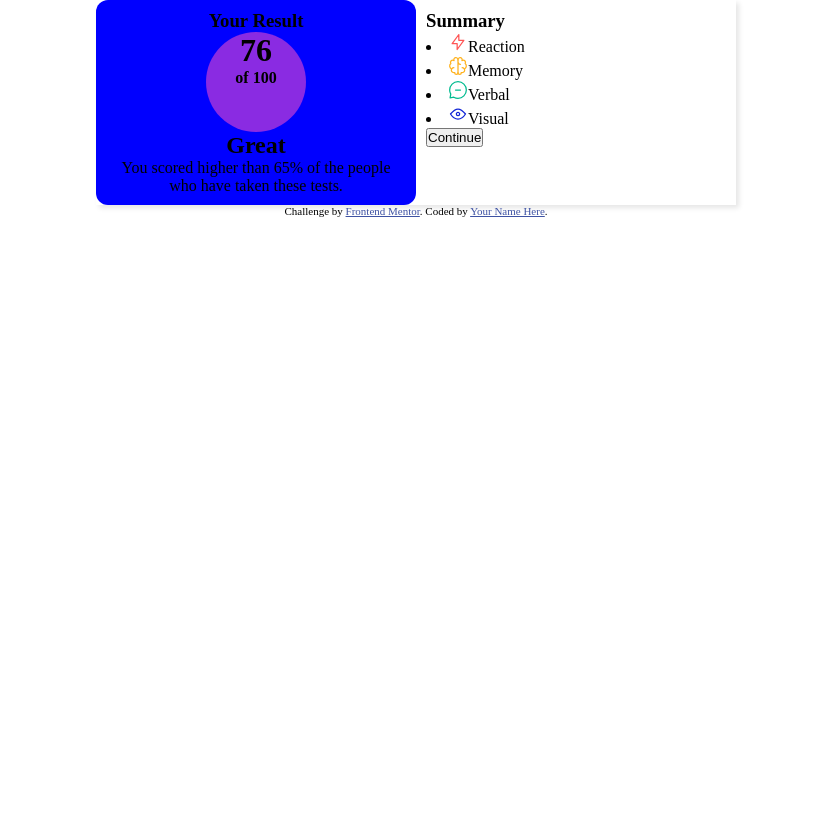
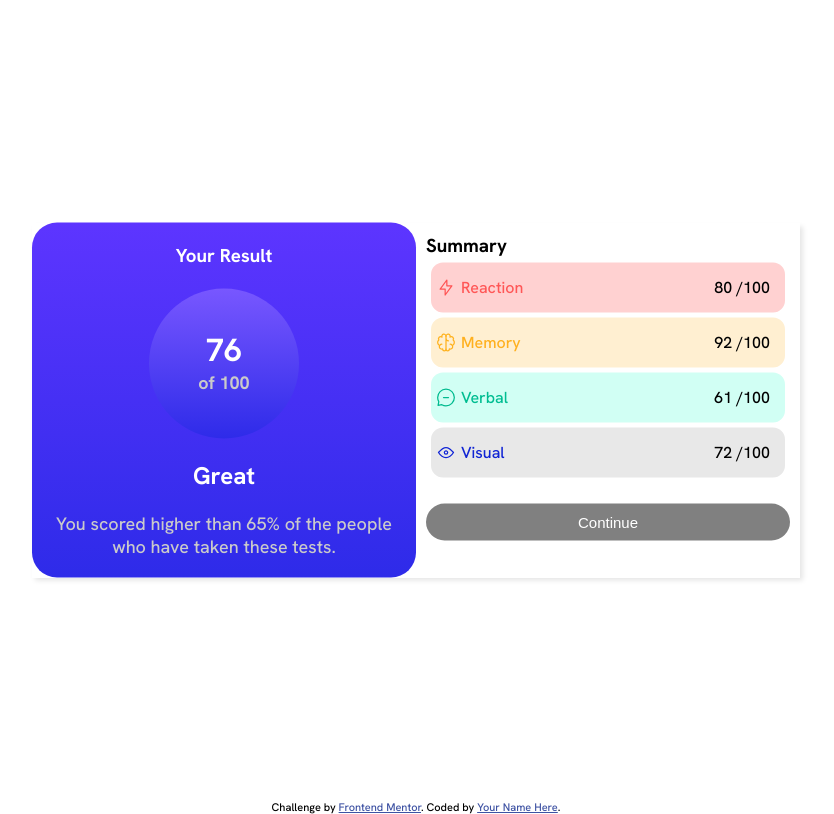
Before and after one commit to sandeepwebsite/results-summary-component, a plain HTML site: page index.html in a window 1280 px wide. Shown: the whole page, without its empty margins (224-1058 px from the left). Drawn offline with Linux system fonts and the light colour scheme.

```diff
--- a/data.json
+++ b/data.json
@@ -1,8 +1,4 @@
 [
-  {
-    "category": "total",
-    "score": 100
-  },
   {
     "category": "Reaction",
     "score": 80,
--- a/index.html
+++ b/index.html
@@ -13,22 +13,49 @@
 <body>
 <div class="container">
   <div class="container-col one">
-    <h3>Your Result</h3>
+    <h3>Your Result</h3><br>
     <div class="circle">
       <div class="score">
         <h1>76</h1>
-        <h4>of 100</h4>
+        <h4 class="innertext">of 100</h4>
       </div>
-    </div>
-    <h2>Great</h2>
+    </div><br>
+    <h2>Great</h2><br>
     <p class="innertext">You scored higher than 65% of the people who have taken these tests.</p>
   </div>
   <div class="container-col">
     <h3 class="summary">Summary</h3>
-    <li><img src="/assets/images/icon-reaction.svg" />Reaction</li>
-    <li><img src="/assets/images/icon-memory.svg" />Memory</li>
-    <li><img src="/assets/images/icon-verbal.svg" />Verbal</li>
-    <li><img src="/assets/images/icon-visual.svg" />Visual</li>
+    <li class="one-1">
+
+      <p><img src="/assets/images/icon-reaction.svg" />Reaction</p>
+      <div class="text">
+        <span id="">80</span>
+        <span>/100</span>
+      </div>
+    </li>
+    <li class="two">
+      <p><img src="/assets/images/icon-memory.svg" />Memory</p>
+      <div class="text">
+        <span id="">92</span>
+        <span>/100</span>
+      </div>
+    </li>
+    <li class="three">
+      <p><img src="/assets/images/icon-verbal.svg" />Verbal</p>
+      <div class="text">
+        <span id="">61</span>
+        <span>/100</span>
+      </div>
+    </li>
+    <li class="four">
+
+      <p><img src="/assets/images/icon-visual.svg" />Visual</p>
+      <div class="text">
+        <span id="visual">72</span>
+        <span>/100</span>
+      </div>
+    </li>
+    <br>
     <button>Continue</button>
   </div>
 </div>
@@ -37,5 +64,17 @@
     Challenge by <a href="https://www.frontendmentor.io?ref=challenge" target="_blank">Frontend Mentor</a>.
     Coded by <a href="#">Your Name Here</a>.
   </div>
+  <script type="module">
+
+import data from './data.json' assert{type:'json'};
+console.log(data);
+
+
+
+
+
+
+
+  </script>
 </body>
 </html>
--- a/style.css
+++ b/style.css
@@ -1,12 +1,24 @@
+@import url('https://fonts.googleapis.com/css2?family=Hanken+Grotesk:wght@500;700;800&display=swap');
+
 * {
     box-sizing: border-box;
     padding: 0;
     margin: 0;
   }
+  body{
+    font-family: 'Hanken Grotesk', sans-serif;
+  }
+  .innertext{
+    color: rgb(202, 202, 202);
+    font-size: 18px;
+  }
   .container{
-    width: 50%;
-    margin: auto;
-    box-shadow: 4px 3px 5px 0px rgba(0,0,0,0.1);
+    width:60%;
+    position: absolute;
+  top: 50%;
+  left: 50%;
+  transform: translate(-50%,-50%);
+  box-shadow: 4px 3px 5px 0px rgba(0,0,0,0.1);
     -webkit-box-shadow: 3px 3px 5px 0px rgba(0,0,0,0.1);
     -moz-box-shadow: 3px 4px 5px 0px rgba(0,0,0,0.1);
   }
@@ -21,28 +33,107 @@
     padding: 10px;
   }
   .container .one{
-    background-color: blue;
-    border-radius: 12px;
+    background: linear-gradient(to bottom, #5d35ff 0%, #2e2be9 100%);
+    border-radius: 25px;
     text-align: center;
     display: inline;
     justify-content: center;
     align-items: center;
+    color: white;
+    padding: 20px;
   }
   .container-col .circle{
-    width: 100px;
-    height: 100px;
+    width: 150px;
+    height: 150px;
     margin: auto;
     border-radius: 100%;
-    background-color: blueviolet;
+    background: linear-gradient(to top, #2e2be9 0%, #7857ff 100%);
     text-align: center;
   }
-.attribution { font-size: 11px; text-align: center; }
+  .container-col .circle .score{
+    position: relative;
+    top: 40px;
+  }
+  .container-col li{
+    list-style: none;
+    border-radius: 12px;
+    text-align: center;
+    line-height: 40px;
+    margin: 5px;
+    display: flex;
+    justify-content: space-between;
+    padding: 5px;
+  }
+  .container-col li img{
+    align-items: center;
+    margin-right: 5px;
+    position: relative;
+    top: 5px;
+  }
+  .container-col li .text{
+    float: right;
+    position: relative;
+    right: 10px;
+    color: black;
+  }
+  .container-col button{
+    padding: 10px;
+    background-color: gray;
+    border: none;
+    cursor: pointer;
+    width: 100%;
+    font-size: 15px;
+    border-radius: 50px;
+    color: white;
+  }
+  .container-col button:hover{
+    background: linear-gradient(to top, #2e2be9 0%, #7857ff 100%);
+  }
+.attribution {
+  font-size: 11px;
+  text-align: center;
+  position: absolute;
+  top: 100%;
+  left: 0;
+  right: 0;
+}
 .attribution a { color: hsl(228, 45%, 44%); }
-  @media screen and (max-width: 600px) {
+.one-1{
+  background-color: hsl(0, 100%, 91%);
+  color: hsl(0, 100%, 67%);
+}
+.two{
+  background-color: hsl(39, 100%, 91%);
+  color: hsl(39, 100%, 56%);
+}
+.three{
+  background-color: hsl(166, 100%, 91%);
+  color: hsl(166, 100%, 37%);
+}
+.four{
+  background-color: hsl(0, 0%, 91%);
+  color: hsl(234, 85%, 45%);
+}
+/* for mobile screen */
+  @media screen and (max-width: 375px) {
     .container{
-        width: 100%;
+      width: 100%;
+      position: relative;
+      top: 0;
+      left: 0;
+      transform: none;
     }
     .container-col {
       width: 100%;
     }
+    .container .one{
+      border-top-right-radius: 0;
+      border-top-left-radius: 0;
+    }
+    .container-col li{
+      padding: 0 0 0 5px;
+    }
+    .attribution{
+      position: relative;
+    }
   }
```
